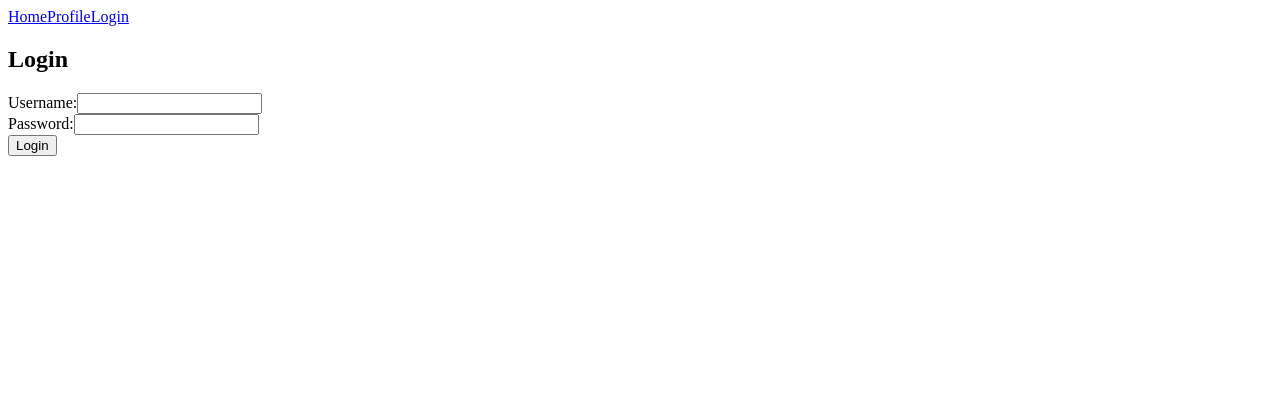
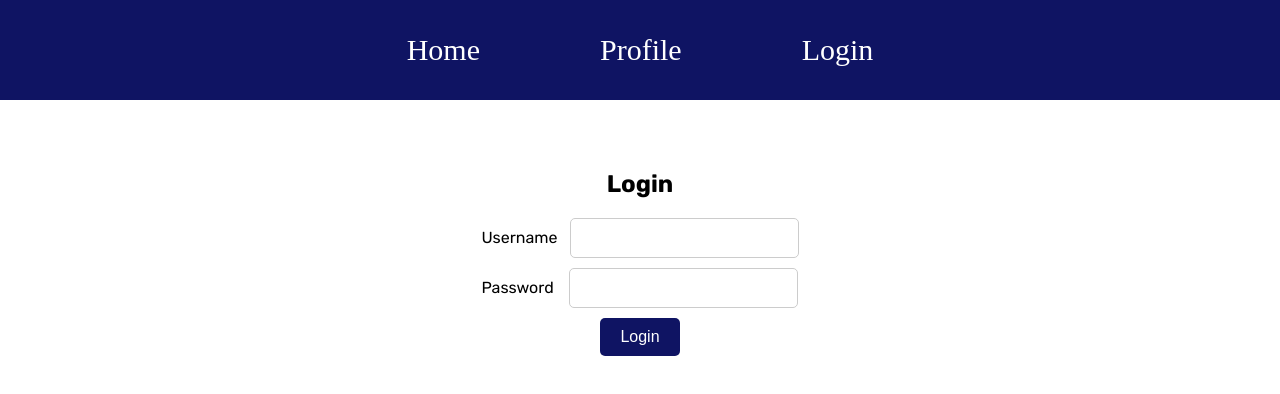
Before and after one commit to Shikusagi/GameList, a Vue app: page /login in a window 1280 px wide. Shown: the top 394 px of the page. Built offline with nearby package versions, Linux system fonts and the light colour scheme.

Commit message:
added navigation bar + login css

```diff
--- a/src/App.vue
+++ b/src/App.vue
@@ -3,7 +3,7 @@ import { RouterLink, RouterView } from 'vue-router'
 </script>
 
 <template>
-  <nav>
+  <nav class="nav-bar">
     <RouterLink to="/">Home</RouterLink>
     <RouterLink to="/profile">Profile</RouterLink>
     <RouterLink to="/login">Login</RouterLink>
@@ -13,4 +13,25 @@ import { RouterLink, RouterView } from 'vue-router'
 </template>
 
 <style scoped>
+  .nav-bar {
+    display: flex;
+    width: 100%;
+    height: 100px;
+    background-color: #0f1463;
+    font-size: 30px;
+    justify-content: center;
+    align-items: center;
+  }
+
+  .nav-bar a {
+    color: white;
+    text-decoration: none;
+    margin: 0 60px;
+    flex-direction: row;
+    font-family: Snell Roundhand, cursive;
+
+  }
+
+
+
 </style>
--- a/src/assets/main.css
+++ b/src/assets/main.css
@@ -0,0 +1,5 @@
+@import url('https://fonts.googleapis.com/css2?family=Rubik:ital,wght@0,300..900;1,300..900&display=swap');
+
+body {
+    margin: 0;
+}
--- a/src/data/users.json
+++ b/src/data/users.json
@@ -9,21 +9,24 @@
         "title": "Fortnite",
         "grade": 4,
         "status": "Playing",
-        "pic":"https://i.imgur.com/7IAqW1r.png"
+        "pic":"https://i.imgur.com/7IAqW1r.png",
+        "fav": true
       },
       {
         "id": 2,
         "title": "Dofus",
         "grade": 3,
         "status": "Dropped",
-        "pic":"https://i.imgur.com/YOyMCE7.png"
+        "pic":"https://i.imgur.com/YOyMCE7.png",
+        "fav": false
       },
       {
         "id": 3,
         "title": "Genshin Impact",
         "grade": 5,
         "status": "Playing",
-        "pic":"https://i.imgur.com/UPxuagR.png"
+        "pic":"https://i.imgur.com/UPxuagR.png",
+        "fav": true
       }
     ]
 }]
--- a/src/views/LoginView.vue
+++ b/src/views/LoginView.vue
@@ -1,15 +1,15 @@
 <template>
-  <div>
+  <div class="login">
     <h2>Login</h2>
     <form @submit.prevent="login">
-      <label for="username">Username:</label>
-      <input type="text" id="username" v-model="form.username" required>
+      <label for="username">Username</label>
+      <input type="text" id="username" v-model="form.username" required >
       <br>
-      <label for="password">Password:</label>
+      <label for="password">Password</label>
       <input type="password" id="password" v-model="form.password" required>
       <br>
-      <button type="submit">Login</button>
     </form>
+    <button type="submit">Login</button>
     <p v-if="error" style="color: red;">{{ error }}</p>
   </div>
 </template>
@@ -42,4 +42,48 @@ const login = () => {
 
 <style scoped>
 
+.login {
+  display: flex;
+  flex-direction: column;
+  align-items: center;
+  margin-top: 50px;
+  font-family: "Rubik", sans-serif;
+  font-optical-sizing: auto;
+  font-weight: weight;
+  font-style: normal;
+}
+
+input[type="text"]{
+  padding: 10px;
+  border: 1px solid #ccc;
+  border-radius: 5px;
+  font-size: 16px;
+  margin-bottom: 10px;
+  margin-left: 12px;
+}
+input[type="password"] {
+  padding: 10px;
+  border: 1px solid #ccc;
+  border-radius: 5px;
+  font-size: 16px;
+  margin-bottom: 10px;
+  margin-left: 15px;
+}
+
+button[type="submit"] {
+  padding: 10px 20px;
+  background-color: #0f1463;
+  color: white;
+  border: none;
+  border-radius: 5px;
+  font-size: 16px;
+  cursor: pointer;
+}
+
+
+input[type="text"]:focus,
+input[type="password"]:focus {
+  outline: none;
+  border-color: #0f1463; /* Change border color when focused */
+}
 </style>
--- a/src/views/ProfileView.vue
+++ b/src/views/ProfileView.vue
@@ -59,12 +59,11 @@ onMounted(async () => {
 .user-info{
   display: flex;
   flex-direction: row;
-  position: absolute;
   top: 0;
   left: 0;
   width: 100%;
   background-color: rgb(22, 22, 47);
-  height: 300px;
+  height: 280px;
   gap: 10px;
 }
 
@@ -72,14 +71,14 @@ onMounted(async () => {
   width: 150px;
   height: 150px;
   margin-left: 15%;
-  margin-top: 150px;
+  margin-top: 130px;
 }
 
 .user-name {
   font-size: 24px;
   font-family: Snell Roundhand, cursive;
   color: white;
-  margin-top: 260px;
+  margin-top: 240px;
   margin-left: 15px;
 }
 
@@ -124,7 +123,7 @@ onMounted(async () => {
   align-items: center;
   list-style-type: none;
   padding: 0;
-  margin-top: 350px;
+  margin-top: 8%;
 }
 
 .game-picture {
```
